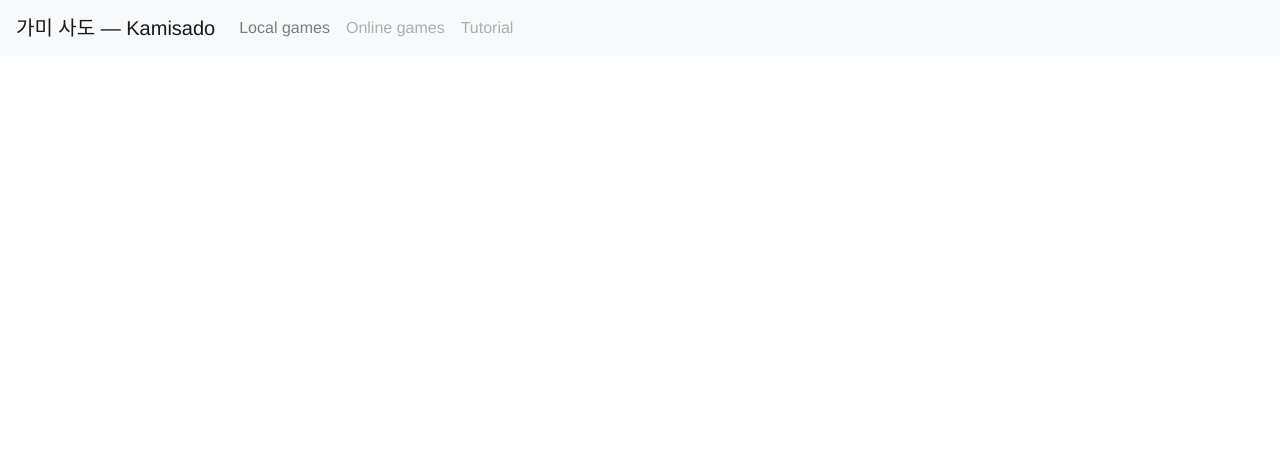
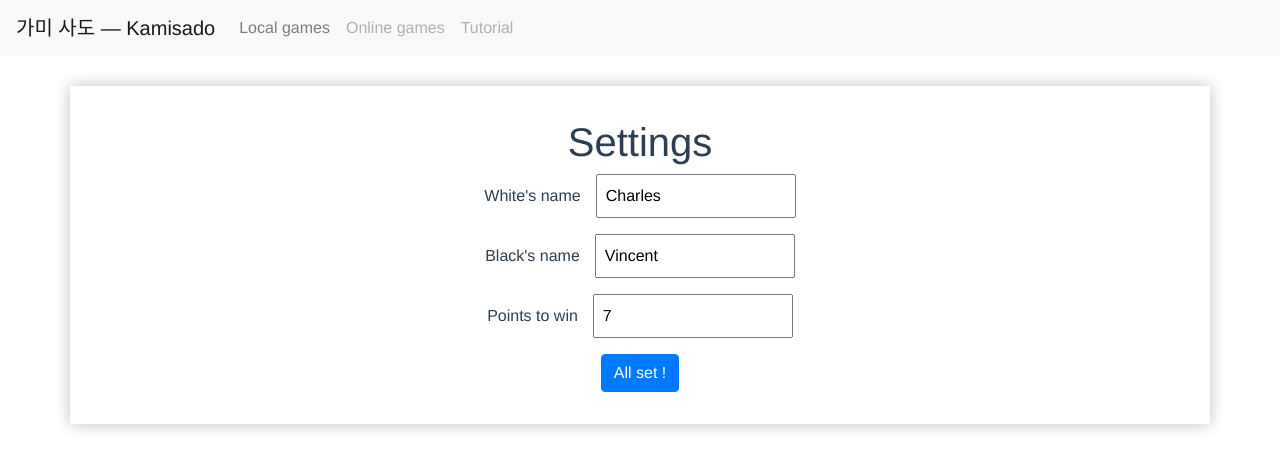
Before and after one commit to stlows/kamisado, a Vue app: page /#/local/settings in a window 1280 px wide. Before the commit this address led to /#/game/1. Shown: the top 470 px of the page. Built offline with nearby package versions, Linux system fonts and the light colour scheme.

Commit message:
settings local

```diff
--- a/src/router.ts
+++ b/src/router.ts
@@ -17,6 +17,11 @@ export default new Router({
       component: () => import("./views/LocalLobby.vue")
     },
     {
+      path: "/local/settings",
+      name: "local/settings",
+      component: () => import("./views/Settings.vue")
+    },
+    {
       path: "/local/game",
       name: "local/game",
       component: () => import("./views/LocalGame.vue"),
--- a/src/views/Home.vue
+++ b/src/views/Home.vue
@@ -3,13 +3,13 @@
     <h1 class="header">Kamisado</h1>
     <ul class="list-group container">
       <li class="list-group-item">
-        <a @click.prevent="localLobby" href="#">Local games</a>
+        <router-link to="/local/lobby">Local Lobby</router-link>
       </li>
       <li class="list-group-item">
-        <a @click.prevent="localLobby" href="#">Online games</a>
+        <router-link to="/online/lobby">Online games</router-link>
       </li>
       <li class="list-group-item">
-        <a @click.prevent="localLobby" href="#">Tutorial</a>
+        <router-link to="/tutorial" disabled>Tutorial</router-link>
       </li>
     </ul>
   </div>
--- a/src/views/LocalLobby.vue
+++ b/src/views/LocalLobby.vue
@@ -1,13 +1,13 @@
 <template>
-  <div>
-    <h1 class="header">Local games</h1>
+  <div class="container">
+    <h1>Local Lobby</h1>
+    <button class="btn btn-large btn-primary" @click="newGameVsHuman">VS. HUMAN</button>
     <button
       class="btn btn-large btn-primary"
       @click="newGameVsAi"
       disabled
       title="Not yet implemented..."
-    >Vs. AI</button>
-    <button class="btn btn-large btn-primary" @click="newGameVsHuman">Vs. Human</button>
+    >VS. AI</button>
   </div>
 </template>
 
@@ -16,17 +16,7 @@ export default {
   methods: {
     newGameVsAi() {},
     newGameVsHuman() {
-      let vusers = [
-        { username: "cprovost", name: "Charles", score: 0, color: "white" },
-        { username: "vbeaulieu", name: "Vincent", score: 0, color: "black" }
-      ];
-      let settings = {
-        pointsToWin: 15
-      };
-      this.$router.push({
-        name: "local/game",
-        params: { users: vusers, settings: settings }
-      });
+      this.$router.push("/local/settings");
     }
   }
 };
--- a/src/views/OnlineLobby.vue
+++ b/src/views/OnlineLobby.vue
@@ -23,7 +23,6 @@
   </div>
 </template>
 
-  </div>
 
 <script>
 import { Component, Vue } from "vue-property-decorator";
--- /dev/null
+++ b/src/views/Settings.vue
@@ -0,0 +1,64 @@
+<template>
+  <div>
+    <div class="container">
+      <h1>Settings</h1>
+      <div class="form-group">
+        <label for="white-name">White's name</label>
+        <input type="text" v-model="users[0].name">
+      </div>
+      <div class="form-group">
+        <label for="black-name">Black's name</label>
+        <input type="text" v-model="users[1].name">
+      </div>
+      <div class="form-group">
+        <label for="pointsToWin">Points to win</label>
+        <input type="number" v-model="settings.pointsToWin">
+      </div>
+      <button class="btn btn-large btn-primary" @click="newGameVsHuman">All set !</button>
+    </div>
+  </div>
+</template>
+
+<script>
+export default {
+  data() {
+    return {
+      users: [
+        { username: "username", name: "Charles", score: 0, color: "white" },
+        { username: "username", name: "Vincent", score: 0, color: "black" }
+      ],
+      settings: {
+        pointsToWin: 7
+      }
+    };
+  },
+  methods: {
+    newGameVsHuman() {
+      console.log(this.users);
+      this.$router.push({
+        name: "local/game",
+        params: { users: this.users, settings: this.settings }
+      });
+    }
+  }
+};
+</script>
+
+<style lang="scss">
+.container {
+  box-shadow: 0 0 15px rgba(black, 0.25);
+  padding: 2em 1em;
+  margin-top: 30px;
+  .form-group {
+    label {
+      margin-bottom: 0;
+      line-height: 44px;
+      margin-right: 15px;
+    }
+    input {
+      padding: 0.5em;
+      max-width: 200px;
+    }
+  }
+}
+</style>
```
